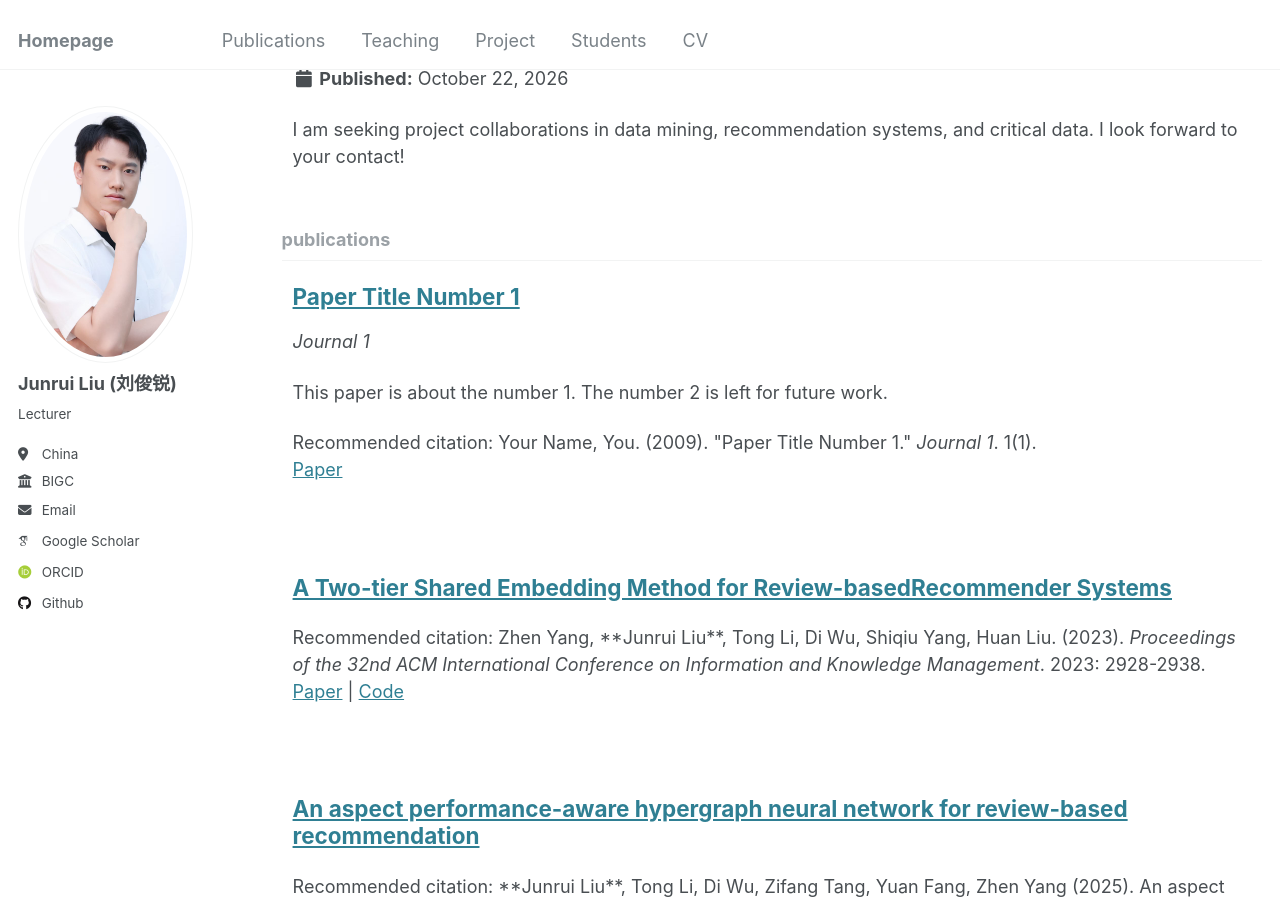
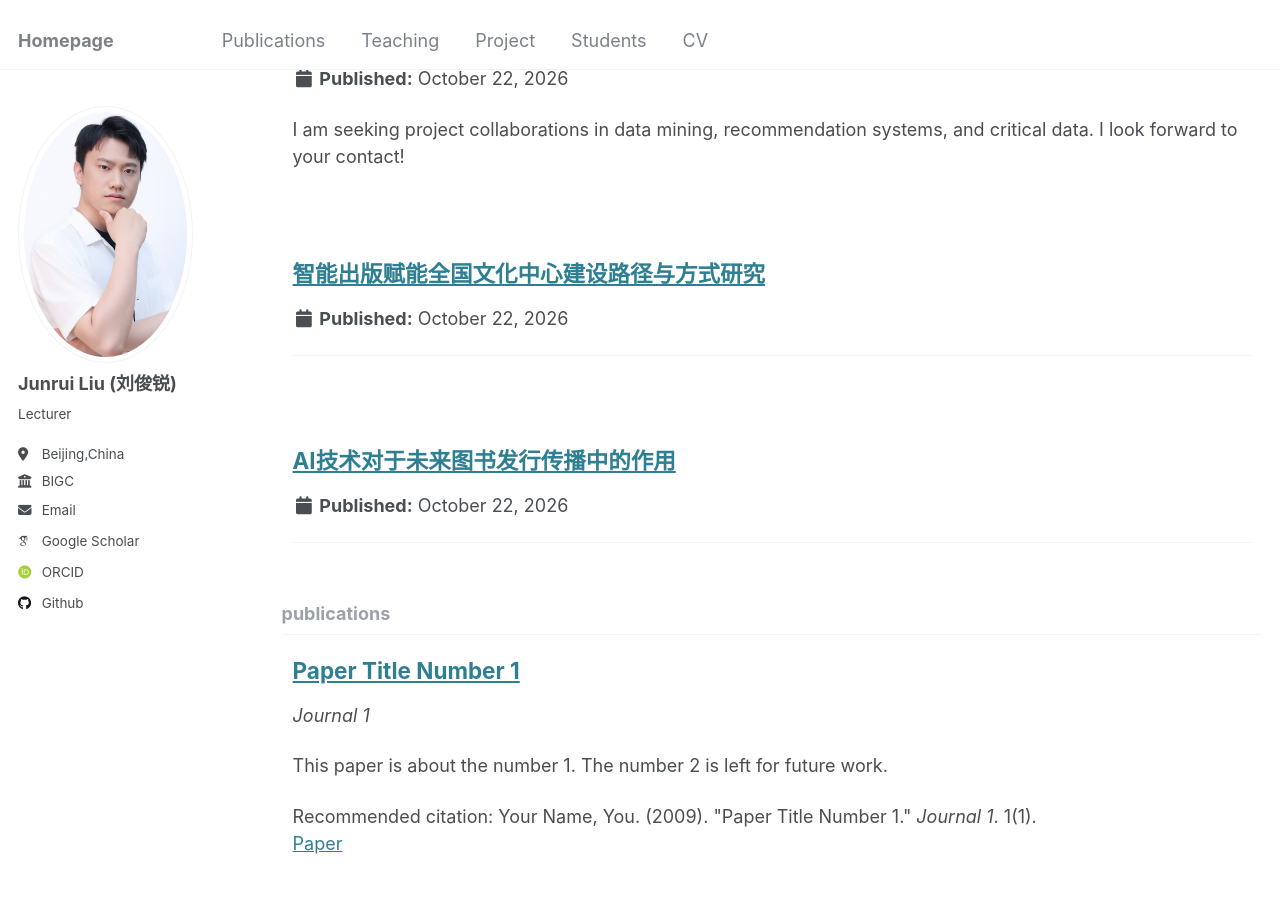
Before and after one commit to dianziliu/dianziliu.github.io, a Jekyll site: the page built from _pages/collection-archive.html, in a window 1280 px wide and 900 px high, scrolled down 1242 px. Built offline with Jekyll 4.4.1, drawn with Linux system fonts in a browser that asks for light colours; some web fonts are replaced.

Commit message:
补充2个项目

```diff
--- a/_config.yml
+++ b/_config.yml
@@ -25,7 +25,7 @@ author:
   name             : "Junrui Liu (刘俊锐)"
   pronouns         : # example: "she/her"
   bio              : "Lecturer"
-  location         : "China"
+  location         : "Beijing,China"
   employer         : "BIGC"
   uri              : # URL
   email            : "liujunrui@bigc.edu.cn"
--- /dev/null
+++ b/_project/project2.md
@@ -0,0 +1,31 @@
+---
+title: "智能出版赋能全国文化中心建设路径与方式研究"
+
+permalink: /project/project-02/
+
+status: ongoing
+
+# 项目承担角色
+role: pi
+
+# 资助信息
+funding: "BIGC"
+grant_number: "项目编号"
+
+# 项目总经费，单位：万元人民币
+total_funding: 1
+
+# 起止时间
+start_year: 2026.6
+end_year: 2026.7
+
+# 简要介绍（可选）
+summary: "项目主要研究内容和目标。"
+---
+---
+
+This project investigates personalized knowledge
+organization and intelligent publishing,
+including demand-driven knowledge selection,
+adaptive content recommendation, and
+trustworthy copyright management.
--- /dev/null
+++ b/_project/project3.md
@@ -0,0 +1,31 @@
+---
+title: "AI技术对于未来图书发行传播中的作用"
+
+permalink: /project/project-03/
+
+status: ongoing
+
+# 项目承担角色
+role: pi
+
+# 资助信息
+funding: "BIGC"
+grant_number: "项目编号"
+
+# 项目总经费，单位：万元人民币
+total_funding: 10
+
+# 起止时间
+start_year: 2027.1
+end_year: 2027.12
+
+# 简要介绍（可选）
+summary: "项目主要研究内容和目标。"
+---
+---
+
+This project investigates personalized knowledge
+organization and intelligent publishing,
+including demand-driven knowledge selection,
+adaptive content recommendation, and
+trustworthy copyright management.
```
